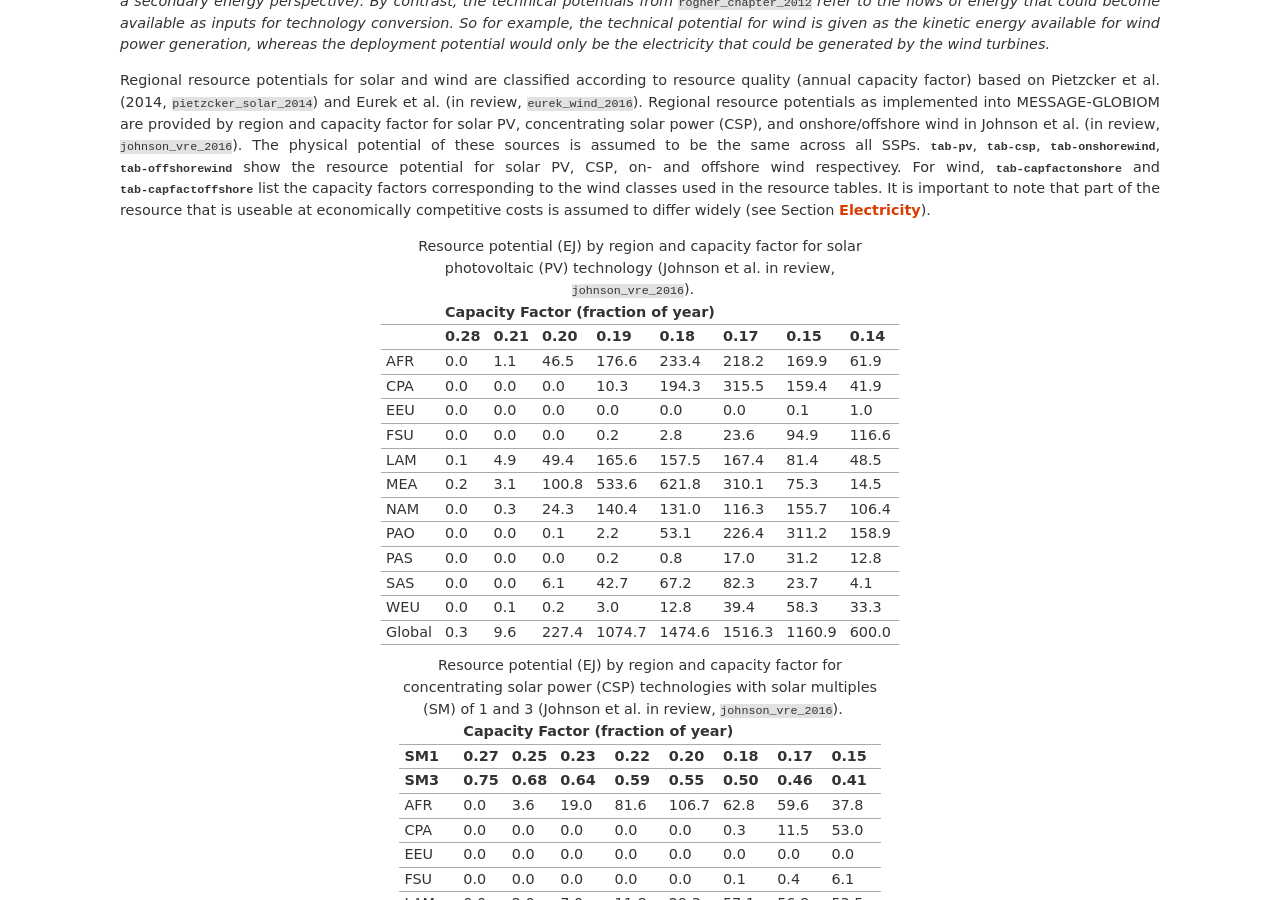
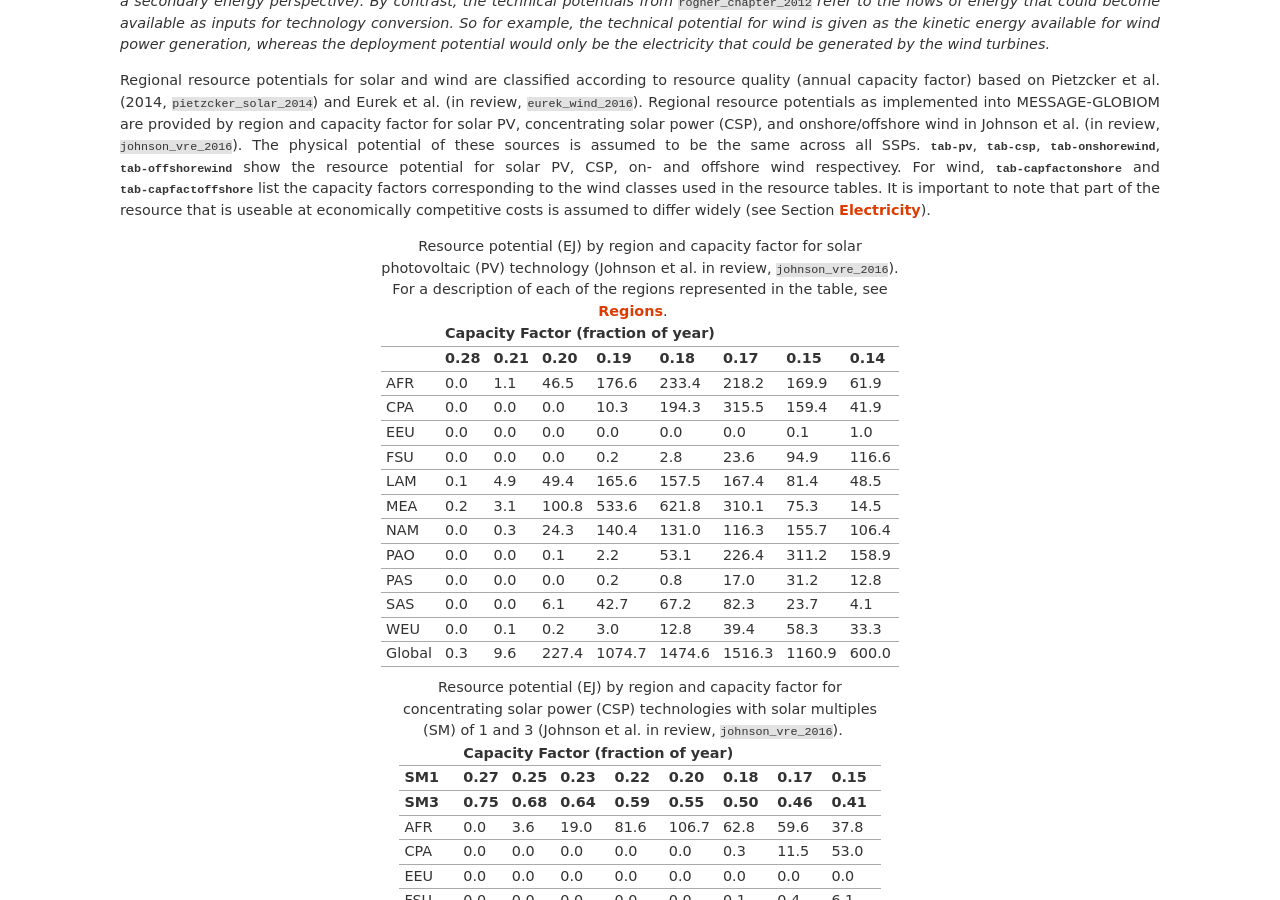
Before and after one commit to yiyi1991/message-ix-models, a Sphinx documentation site: the page built from doc/global/source/message_globiom/energy/resource/renewable.rst, in a window 1280 px wide and 900 px high, scrolled down 648 px. Built offline with Sphinx 7.4.7, drawn with Linux system fonts in a browser that asks for light colours; pages that are not in the unit, such as notebooks, are missing from menus; cross-references to code outside the pages are shown as plain code.

Commit message:
Update renewable.rst

```diff
--- a/doc/global/source/message_globiom/energy/resource/renewable.rst
+++ b/doc/global/source/message_globiom/energy/resource/renewable.rst
@@ -46,7 +46,7 @@ the resource that is useable at economically competitive costs is assumed to dif
 
 
 .. _tab-pv:
-.. table:: Resource potential (EJ) by region and capacity factor for solar photovoltaic (PV) technology (Johnson et al. in review, :cite:`johnson_vre_2016`).
+.. table:: Resource potential (EJ) by region and capacity factor for solar photovoltaic (PV) technology (Johnson et al. in review, :cite:`johnson_vre_2016`). For a description of each of the regions represented in the table, see :ref:`spatial`.
 
    +----------+---------------------------------------------------------------------------------+
    |          |                                                                                 |
```
